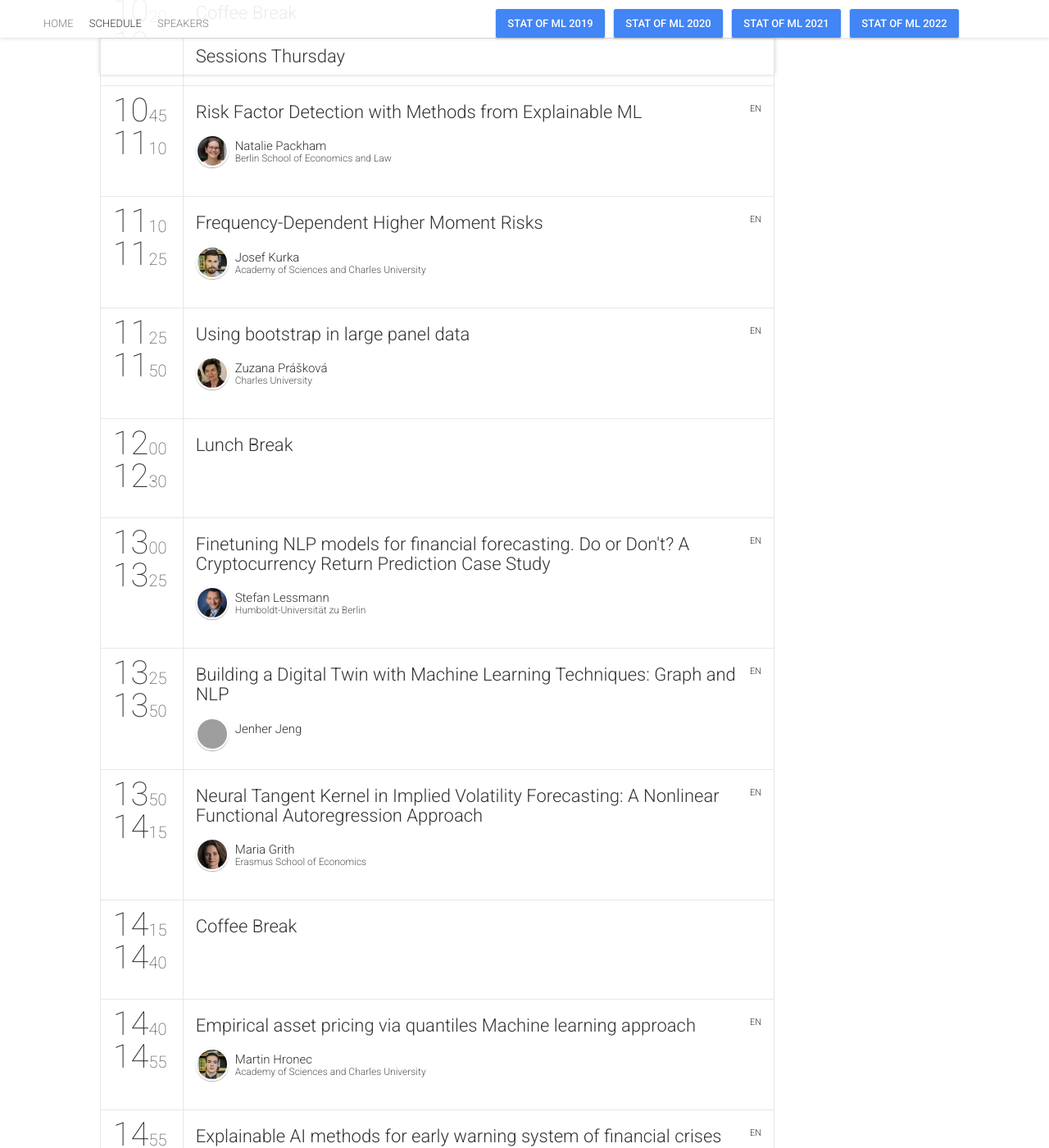
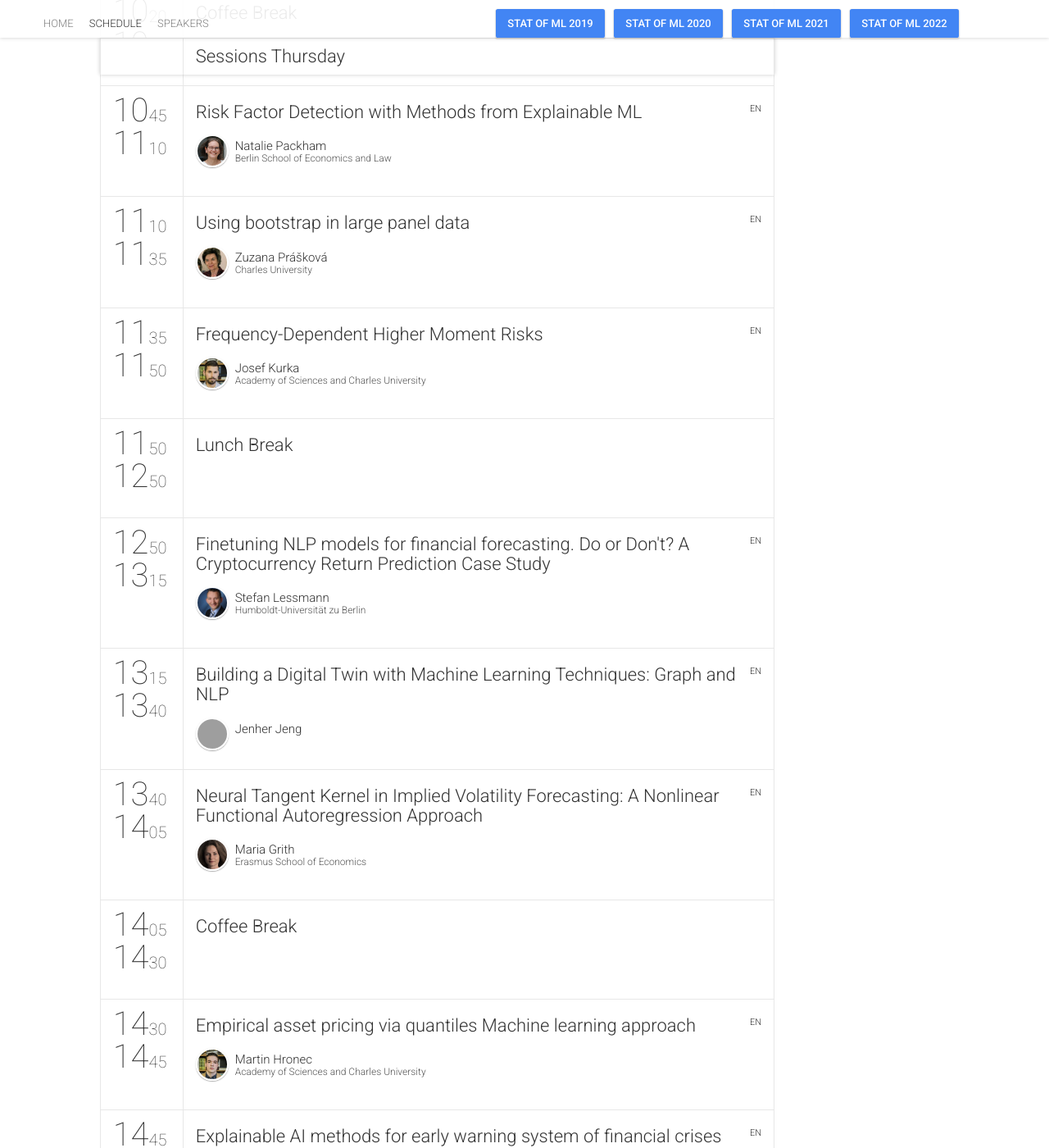
Before and after one commit to barunik/Prague2023, a Jekyll site: the page built from schedule.html, in a window 1280 px wide and 1400 px high, scrolled down 1408 px. Shown: the whole window at 82% size. Built offline with Jekyll 4.4.1, drawn with Linux system fonts in a browser that asks for light colours; nearby versions of some CDN libraries; comment, search, counter and statistics services are not loaded; some of the changed text lies outside the part shown; grey boxes are pictures that could not be loaded.

Commit message:
Update schedule.yml

```diff
--- a/_data/schedule.yml
+++ b/_data/schedule.yml
@@ -50,80 +50,80 @@
     }
     - {
     	startTime: "11:10",
-    	endTime: "11:25",
-    	sessionIds: [044]
+    	endTime: "11:35",
+    	sessionIds: [020]
     }
     - {
-    	startTime: "11:25",
+    	startTime: "11:35",
     	endTime: "11:50",
-    	sessionIds: [020]
+    	sessionIds: [044]
     }
 
 
     - {
-       startTime: "12:00",
-       endTime: "12:30",
+       startTime: "11:50",
+       endTime: "12:50",
        sessionIds: [102]
     }
 
     - {
-      	startTime: "13:00",
-      	endTime: "13:25",
+      	startTime: "12:50",
+      	endTime: "13:15",
       	sessionIds: [006]
     }
     - {
-      	startTime: "13:25",
-      	endTime: "13:50",
+      	startTime: "13:15",
+      	endTime: "13:40",
       	sessionIds: [043]
     }
     - {
-      	startTime: "13:50",
-      	endTime: "14:15",
+      	startTime: "13:40",
+      	endTime: "14:05",
       	sessionIds: [010]
     }
     - {
-      	startTime: "14:15",
-      	endTime: "14:40",
+      	startTime: "14:05",
+      	endTime: "14:30",
       	sessionIds: [101]
     }
     - {
-      	startTime: "14:40",
-      	endTime: "14:55",
+      	startTime: "14:30",
+      	endTime: "14:45",
       	sessionIds: [039]
     }
     - {
-        	startTime: "14:55",
-        	endTime: "15:10",
+        	startTime: "14:45",
+        	endTime: "15:00",
         	sessionIds: [032]
       }
     - {
-      	startTime: "15:10",
-      	endTime: "15:25",
+      	startTime: "15:00",
+      	endTime: "15:15",
       	sessionIds: [037]
     }
     - {
-      	startTime: "15:25",
-      	endTime: "15:40",
+      	startTime: "15:15",
+      	endTime: "15:30",
       	sessionIds: [016]
     }
     - {
-      	startTime: "15:40",
-      	endTime: "16:00",
+      	startTime: "15:30",
+      	endTime: "15:50",
       	sessionIds: [101]
     }
     - {
-        	startTime: "16:00",
-        	endTime: "16:25",
+        	startTime: "15:50",
+        	endTime: "16:15",
         	sessionIds: [007]
       }
     - {
-        	startTime: "16:25",
-        	endTime: "16:50",
+        	startTime: "16:15",
+        	endTime: "16:40",
         	sessionIds: [013]
       }
     - {
-        	startTime: "16:50",
-        	endTime: "17:15",
+        	startTime: "16:40",
+        	endTime: "17:05",
         	sessionIds: [011]
       }
     - {
```
